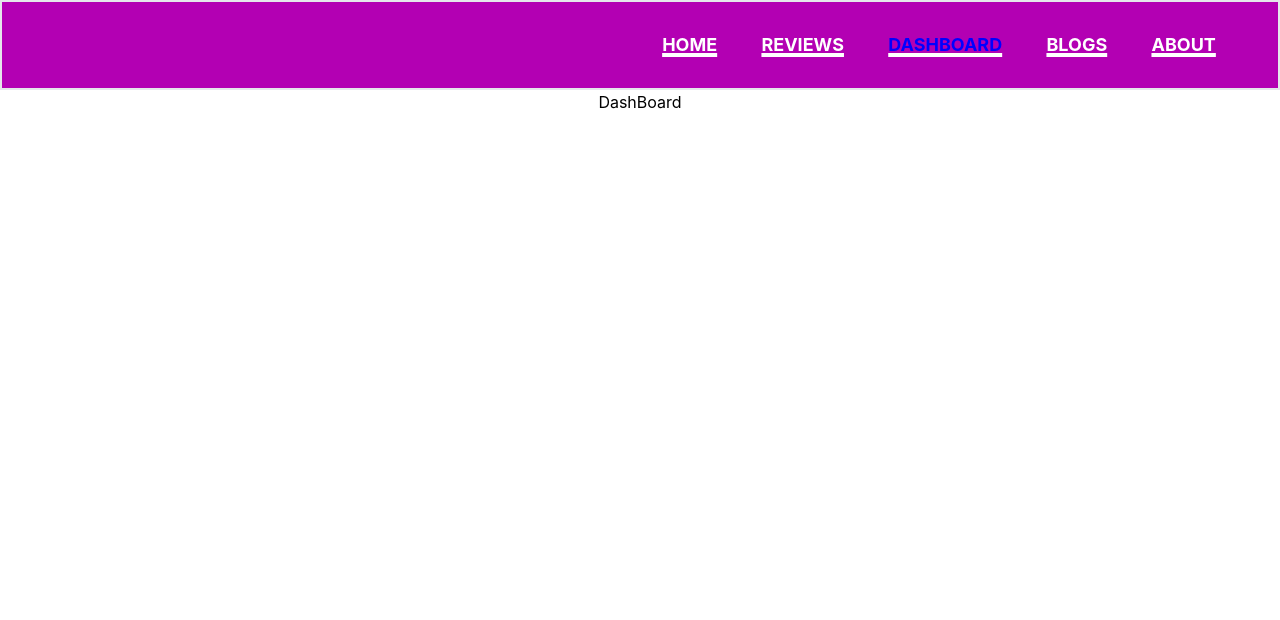
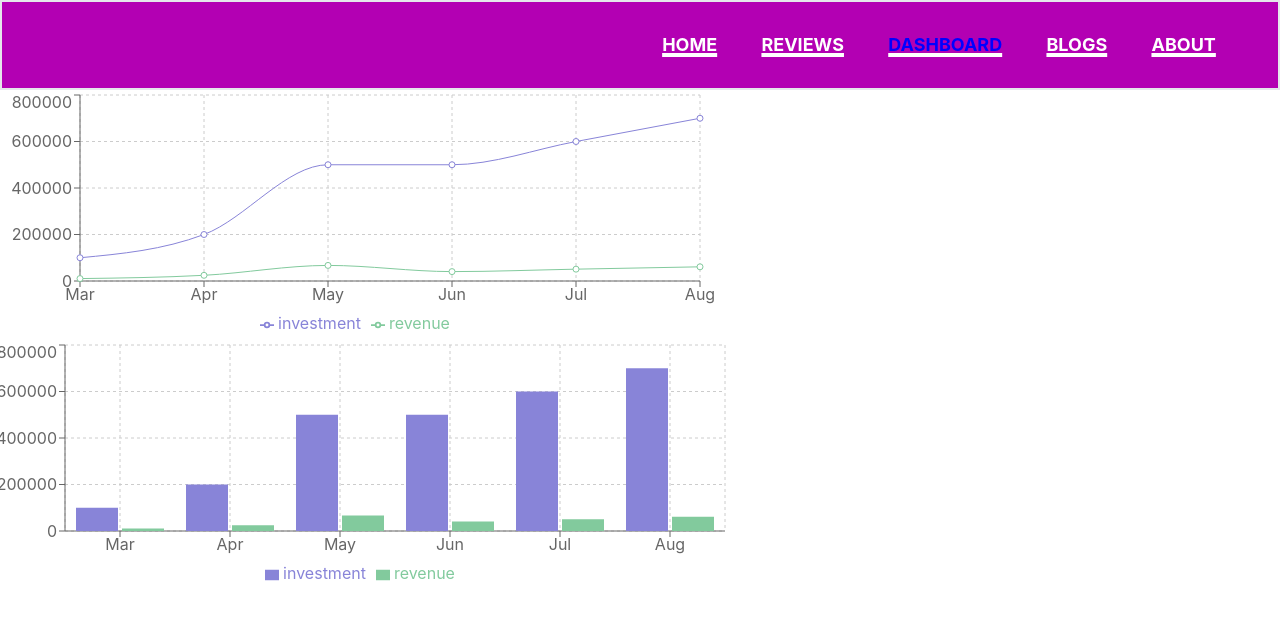
Before and after one commit to shihabsararrafid/product-analysis, a React (Create React App) app: page /dashboard in a window 1280 px wide. Shown: the top 620 px of the page. Built offline with nearby package versions, Linux system fonts and the light colour scheme.

Commit message:
dashboard chart added

```diff
--- /dev/null
+++ b/src/Components/Chart/Chart.js
@@ -0,0 +1,17 @@
+import React from 'react';
+import { Bar, BarChart, CartesianGrid, Legend, Pie, PieChart, ResponsiveContainer, Tooltip, XAxis, YAxis } from 'recharts';
+
+const Chart = (props) => {
+
+    const newItem = props.data;
+    console.log(newItem)
+
+    return (
+        <div>
+
+
+        </div>
+    );
+};
+
+export default Chart;
--- a/src/Components/DashBoard/DashBoard.js
+++ b/src/Components/DashBoard/DashBoard.js
@@ -1,10 +1,84 @@
-import React from 'react';
+import React, { useEffect, useState } from 'react';
+import { Bar, BarChart, CartesianGrid, Legend, Line, LineChart, Pie, PieChart, ResponsiveContainer, Tooltip, XAxis, YAxis } from 'recharts';
+import Chart from '../Chart/Chart';
+
 
 const DashBOard = () => {
+    const data1 = [
+        {
+            "month": "Mar",
+            "investment": 100000,
+            "sell": 241,
+            "revenue": 10401
+        },
+        {
+            "month": "Apr",
+            "investment": 200000,
+            "sell": 423,
+            "revenue": 24500
+        },
+        {
+            "month": "May",
+            "investment": 500000,
+            "sell": 726,
+            "revenue": 67010
+        },
+        {
+            "month": "Jun",
+            "investment": 500000,
+            "sell": 529,
+            "revenue": 40405
+        },
+        {
+            "month": "Jul",
+            "investment": 600000,
+            "sell": 601,
+            "revenue": 50900
+        },
+        {
+            "month": "Aug",
+            "investment": 700000,
+            "sell": 670,
+            "revenue": 61000
+        }
+    ]
+
+    // const [data1, setData] = useState([]);
+    // useEffect(() => {
+    //     fetch('data.json')
+
+    //         .then(data1 => setData(data1))
+    // }, [data1])
     return (
         <div>
-            <h1>DashBoard</h1>
+            <div>
+                <LineChart width={730} height={250} data={data1}
+                    margin={{ top: 5, right: 30, left: 20, bottom: 5 }}>
+                    <CartesianGrid strokeDasharray="3 3" />
+                    <XAxis dataKey="month" />
+                    <YAxis />
+                    <Tooltip />
+                    <Legend />
+                    <Line type="monotone" dataKey="investment" stroke="#8884d8" />
+                    <Line type="monotone" dataKey="revenue" stroke="#82ca9d" />
+                </LineChart>
+            </div>
+            <div>
+                <BarChart width={730} height={250} data={data1}>
+                    <CartesianGrid strokeDasharray="3 3" />
+                    <XAxis dataKey="month" />
+                    <YAxis />
+                    <Tooltip />
+                    <Legend />
+                    <Bar dataKey="investment" fill="#8884d8" />
+                    <Bar dataKey="revenue" fill="#82ca9d" />
+                </BarChart>
+            </div>
+
         </div>
+
+
+
     );
 };
 
```
